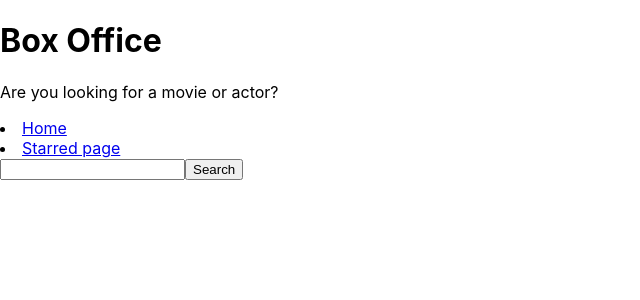
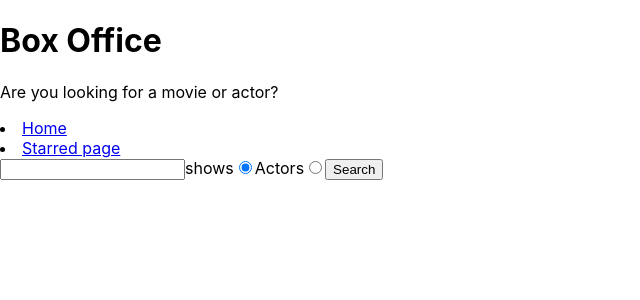
Before and after one commit to GopalSingh2809/box_office, a React (Create React App) app: page / in a window 1280 px wide. Shown: the top 300 px of the page, without its empty margins (0-640 px from the left). Built offline with nearby package versions, Linux system fonts and the light colour scheme.

Commit message:
displaying shows and actor button on webpage

```diff
--- a/src/api/tvmaze.js
+++ b/src/api/tvmaze.js
@@ -6,3 +6,5 @@
   return body;
 };
 export const searchForShows = query => apiGet(`/search/shows?q=${query}`);
+
+export const searchForPeople = query => apiGet(`/search/people?q=${query}`);
--- a/src/pages/Home.jsx
+++ b/src/pages/Home.jsx
@@ -1,12 +1,19 @@
 import { useState } from 'react';
-import { searchForShows } from '../api/tvmaze';
+import { searchForShows, searchForPeople } from '../api/tvmaze';
 const Home = () => {
   const [searchStr, setSearchStr] = useState('');
   const [apiData, setApiData] = useState(null);
   const [apiDataError, setApiDataError] = useState(null);
+  const [searchOption, setSearchOption] = useState('shows');
+
+  console.log(searchOption);
 
   const onSearchInputChange = ev => {
     setSearchStr(ev.target.value);
+  };
+
+  const onRadioChange = ev => {
+    setSearchOption(ev.target.value);
   };
 
   const onSearch = async ev => {
@@ -14,8 +21,14 @@
 
     try {
       setApiDataError(null);
-      const result = await searchForShows(searchStr);
-      setApiData(result);
+
+      if (searchOption === 'shows') {
+        const result = await searchForShows(searchStr);
+        setApiData(result);
+      } else {
+        const result = await searchForPeople(searchStr);
+        setApiData(result);
+      }
     } catch (error) {
       setApiDataError(error);
     }
@@ -27,9 +40,11 @@
     }
 
     if (apiData) {
-      return apiData.map(data => (
-        <div key={data.show.id}>{data.show.name}</div>
-      ));
+      return apiData[0].show
+        ? apiData.map(data => <div key={data.show.id}>{data.show.name}</div>)
+        : apiData.map(data => (
+            <div key={data.person.id}>{data.person.name}</div>
+          ));
     }
     return null;
   };
@@ -37,6 +52,26 @@
     <div>
       <form onSubmit={onSearch}>
         <input type="text" value={searchStr} onChange={onSearchInputChange} />
+        <label>
+          shows
+          <input
+            type="radio"
+            name="search-option"
+            value="shows"
+            checked={searchOption === 'shows'}
+            onChange={onRadioChange}
+          />
+        </label>
+        <label>
+          Actors
+          <input
+            type="radio"
+            name="search-option"
+            value="actors"
+            checked={searchOption === 'actors'}
+            onChange={onRadioChange}
+          />
+        </label>
         <button type="submit">Search</button>
       </form>
       <div>{renderApiData()}</div>
```
